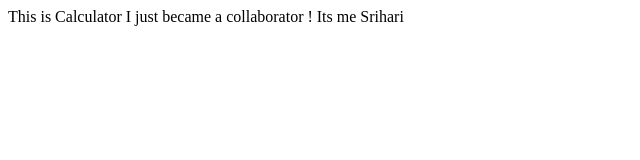
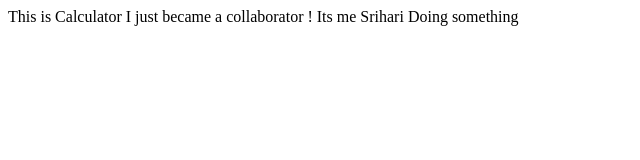
Before and after one commit to akshit-1729/calculator, a plain HTML site: page main.html in a window 1280 px wide. Shown: the whole page, without its empty margins (0-640 px from the left). Drawn offline with Linux system fonts and the light colour scheme.

Commit message:
Testing pull

```diff
--- a/main.html
+++ b/main.html
@@ -10,5 +10,6 @@
     This is Calculator
     I just became a collaborator !
     Its me Srihari
+    Doing something
 </body>
 </html>
```
